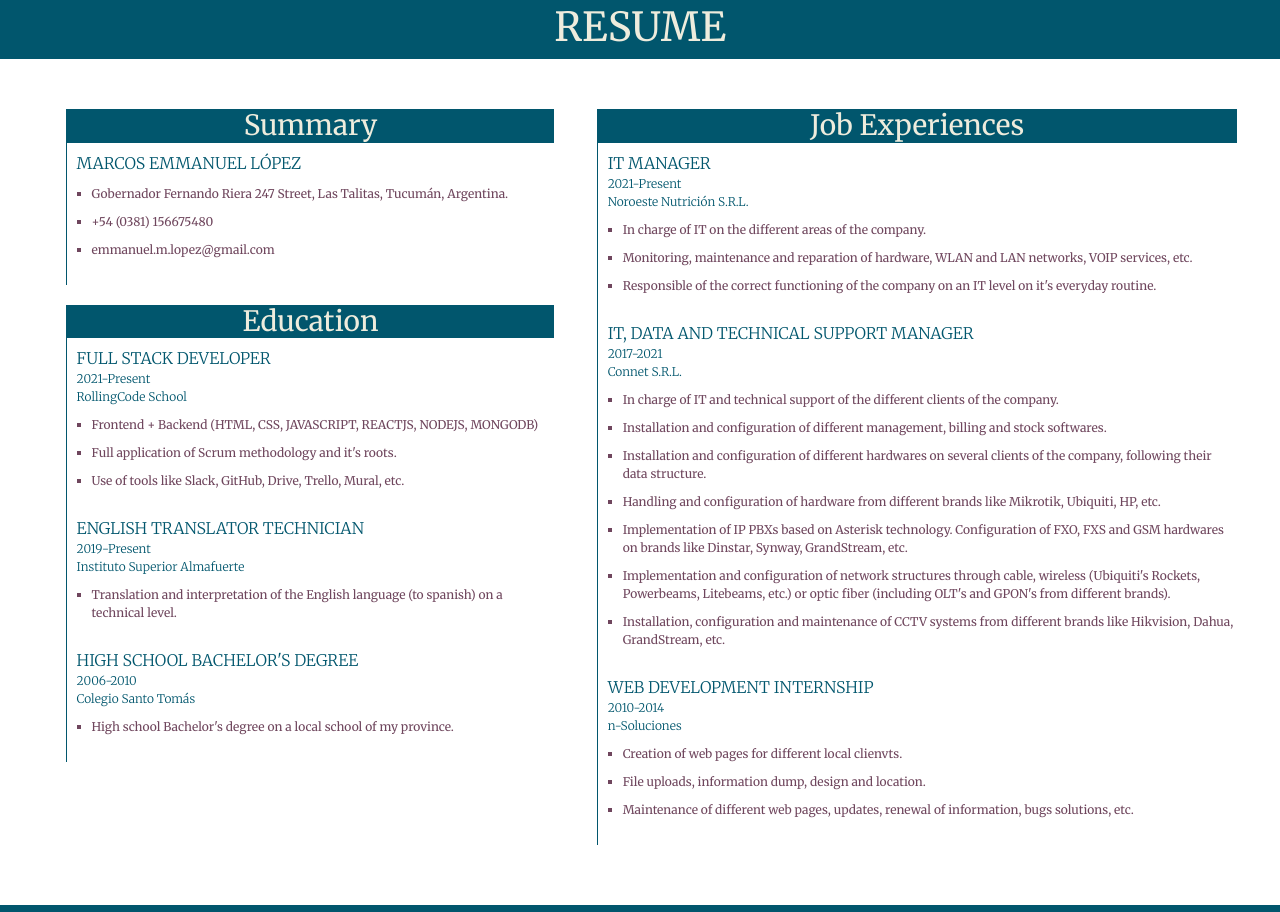
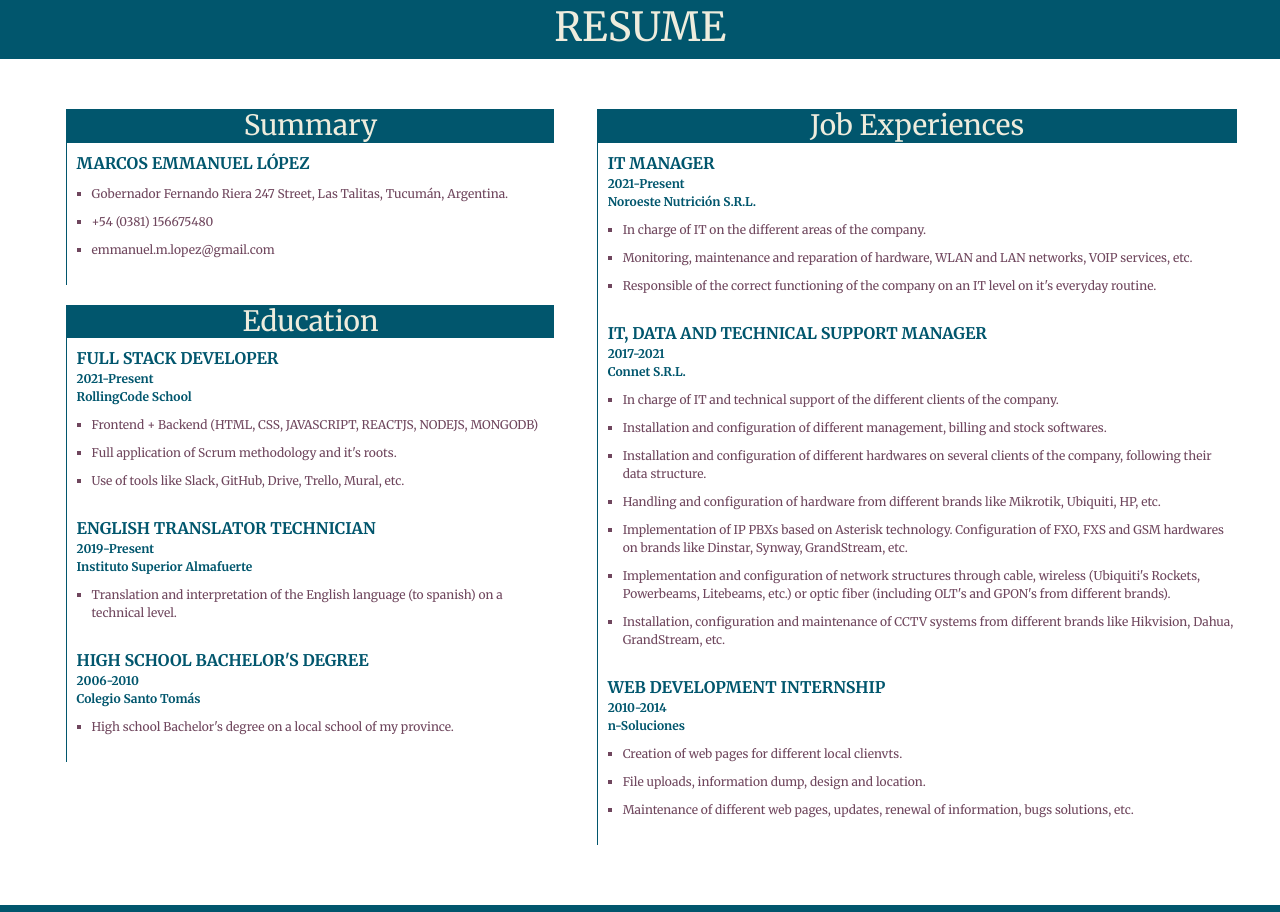
Before and after one commit to marcoselopez/Rolling-Challenge, a plain HTML site: page index.html in a window 1280 px wide. Shown: the part 1320-2232 px from the top of the page. Drawn offline with nearby package versions, Linux system fonts and the light colour scheme.

Commit message:
fixing font weight on resume labels

```diff
--- a/styles/style.css
+++ b/styles/style.css
@@ -362,12 +362,12 @@ hr{
   width: 100%;
 }
 .resumeLabel{
-  font-weight: lighter;
+  font-weight: bolder;
   color: var(--blue);
   text-align: center;
 }
 .resumeSmallLabel{
-  font-weight: lighter;
+  font-weight: bold;
   color: var(--blue);
   font-size: 12px;
 }
```
